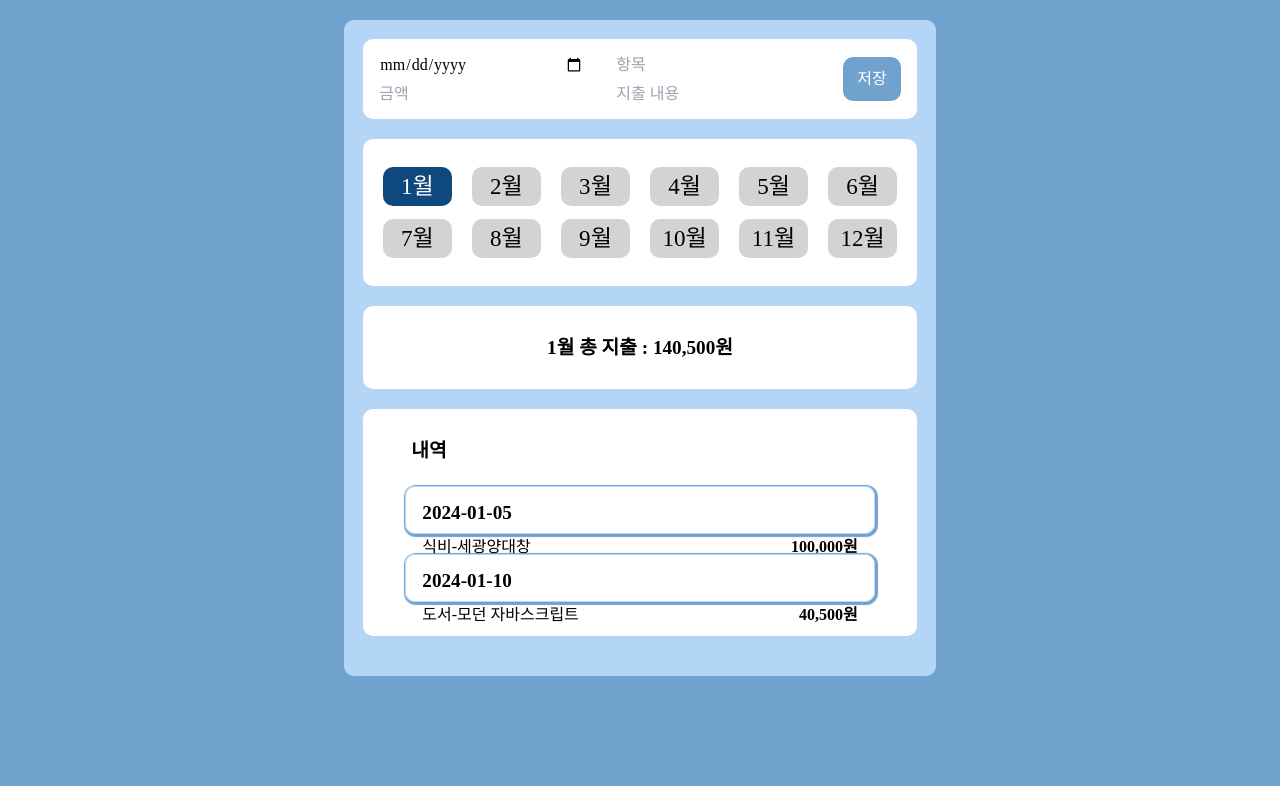
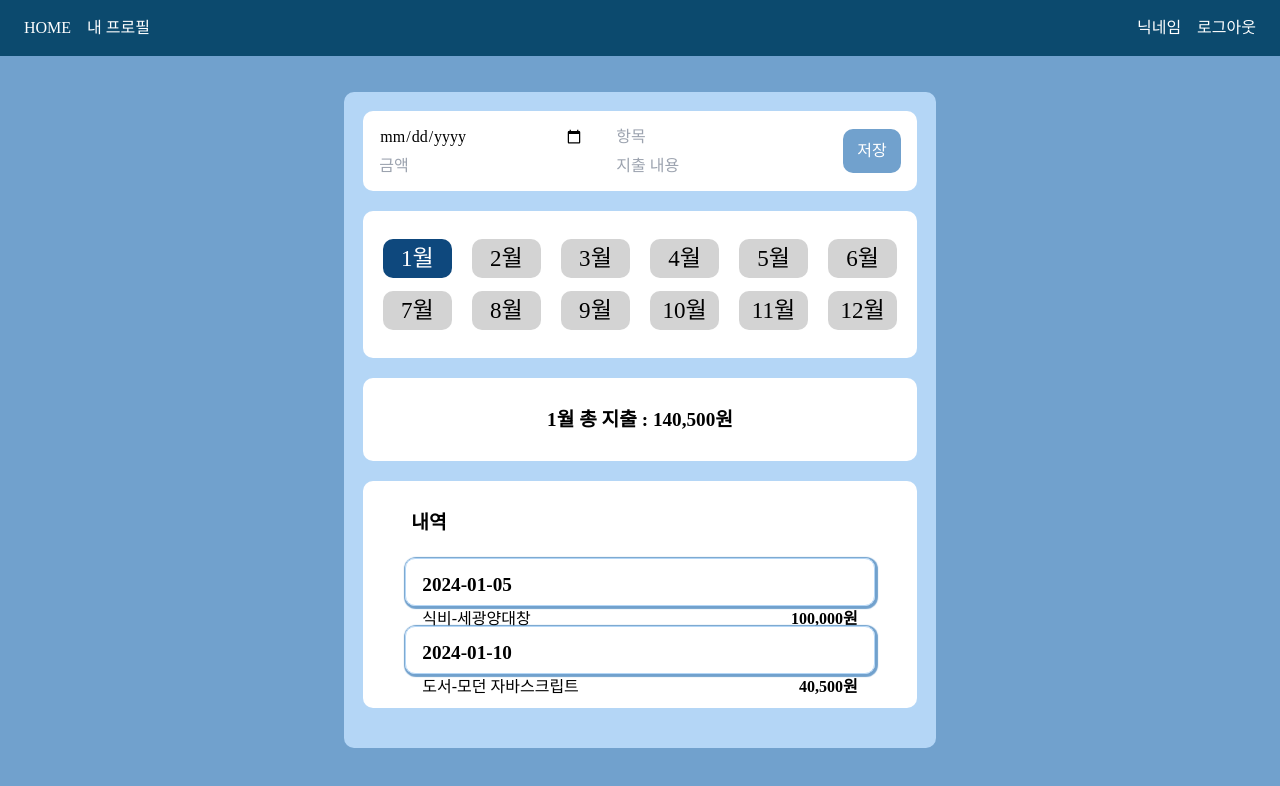
Before and after one commit to jonghoon7431/assignment_development, a React (Vite) app: page /assignment_expense_report/home in a window 1280 px wide. Shown: the top 786 px of the page. Built offline with nearby package versions, Linux system fonts and the light colour scheme.

Commit message:
feat: 헤더 ui 완료, 라우터 셋팅 변경

```diff
--- a/src/App.jsx
+++ b/src/App.jsx
@@ -1,15 +1,16 @@
 import { Provider } from "react-redux";
+import { RouterProvider } from "react-router-dom";
 import GlobalStyle from "./components/GlobalStyle";
 import "./index.css";
 import store from "./redux/config/configStore";
-import Router from "./shared/Router";
+import router from "./shared/Router";
 
 function App() {
   return (
     <>
       <GlobalStyle />
       <Provider store={store}>
-        <Router />
+        <RouterProvider router={router} />
       </Provider>
     </>
   );
--- a/src/components/GlobalStyle.jsx
+++ b/src/components/GlobalStyle.jsx
@@ -12,6 +12,9 @@ ${reset}
 *{
   user-select: none;
 }
+body{
+  background-color: var(--blue);
+}
 `;
 
 export default GlobalStyle;
--- a/src/components/home/ReportList.jsx
+++ b/src/components/home/ReportList.jsx
@@ -25,7 +25,7 @@ const ReportList = () => {
           )
           .map((data) => (
             <Link
-              to={`details/${data.id}`}
+              to={`/details/${data.id}`}
               key={data.id}
               style={{
                 textDecoration: "none",
--- /dev/null
+++ b/src/components/layout/Header.jsx
@@ -0,0 +1,21 @@
+import React from "react";
+import { useNavigate } from "react-router-dom";
+
+const Header = () => {
+  const navigate = useNavigate();
+  return (
+    <header className="bg-sky-900 h-[7vh] flex justify-between text-white mb-4">
+      <div className="flex gap-4 ml-6">
+        <button onClick={() => navigate("/home")}>HOME</button>
+        <button>내 프로필</button>
+      </div>
+      <div className="flex gap-4 items-center mr-6">
+        {/* TODO: 프로밀 이미지 들어갈 부분 */}
+        <p>닉네임</p>
+        <button onClick={() => navigate("/")}>로그아웃</button>
+      </div>
+    </header>
+  );
+};
+
+export default Header;
--- a/src/components/Layout.jsx
+++ b/src/components/layout/Layout.jsx
@@ -1,10 +1,15 @@
 import React from "react";
+import { Outlet } from "react-router-dom";
 import styled from "styled-components";
+import Header from "./Header";
 
-function Layout({ children }) {
+function Layout() {
   return (
     <StBackground>
-      <StMain>{children}</StMain>
+      <Header />
+      <StMain>
+        <Outlet />
+      </StMain>
     </StBackground>
   );
 }
@@ -13,7 +18,6 @@ export default Layout;
 
 const StBackground = styled.div`
   position: fixed;
-  background-color: var(--blue);
   width: 100%;
   height: 100vh;
   overflow: auto;
--- a/src/pages/MemberAuth.jsx
+++ b/src/pages/MemberAuth.jsx
@@ -6,14 +6,16 @@ const MemberAuth = () => {
   const [signUpRender, setSignUpRender] = useState(false);
   console.log(signUpRender);
   return (
-    <div>
+    <section className="flex flex-col items-center">
       TODO 유효성 검사 필요
-      {signUpRender ? (
+      {/* {signUpRender ? (
         <SignUp setSignUpRender={setSignUpRender} />
       ) : (
         <Login setSignUpRender={setSignUpRender} />
-      )}
-    </div>
+      )} */}
+      <Login />
+      <SignUp />
+    </section>
   );
 };
 
--- a/src/shared/Router.jsx
+++ b/src/shared/Router.jsx
@@ -1,22 +1,34 @@
 import React from "react";
-import { BrowserRouter, Route, Routes } from "react-router-dom";
-import Layout from "../components/Layout";
+import { createBrowserRouter } from "react-router-dom";
+import Layout from "../components/layout/Layout";
 import Details from "../pages/Details";
 import Home from "../pages/Home";
 import MemberAuth from "../pages/MemberAuth";
 
-const Router = () => {
-  return (
-    <BrowserRouter basename="/assignment_expense_report/">
-      <Layout>
-        <Routes>
-          <Route path="/home" element={<Home />} />
-          <Route path="/details/:id" element={<Details />} />
-          <Route path="/" element={<MemberAuth />} />
-        </Routes>
-      </Layout>
-    </BrowserRouter>
-  );
-};
+const router = createBrowserRouter(
+  [
+    {
+      element: <Layout />,
 
-export default Router;
+      children: [
+        {
+          path: "/home",
+          element: <Home />,
+        },
+        {
+          path: "/details/:id",
+          element: <Details />,
+        },
+      ],
+    },
+    {
+      path: "/",
+      element: <MemberAuth />,
+    },
+  ],
+  {
+    basename: "/assignment_expense_report",
+  }
+);
+
+export default router;
```
Also changed, not shown: 1 other file (tests, documents, lock files or other folders).
